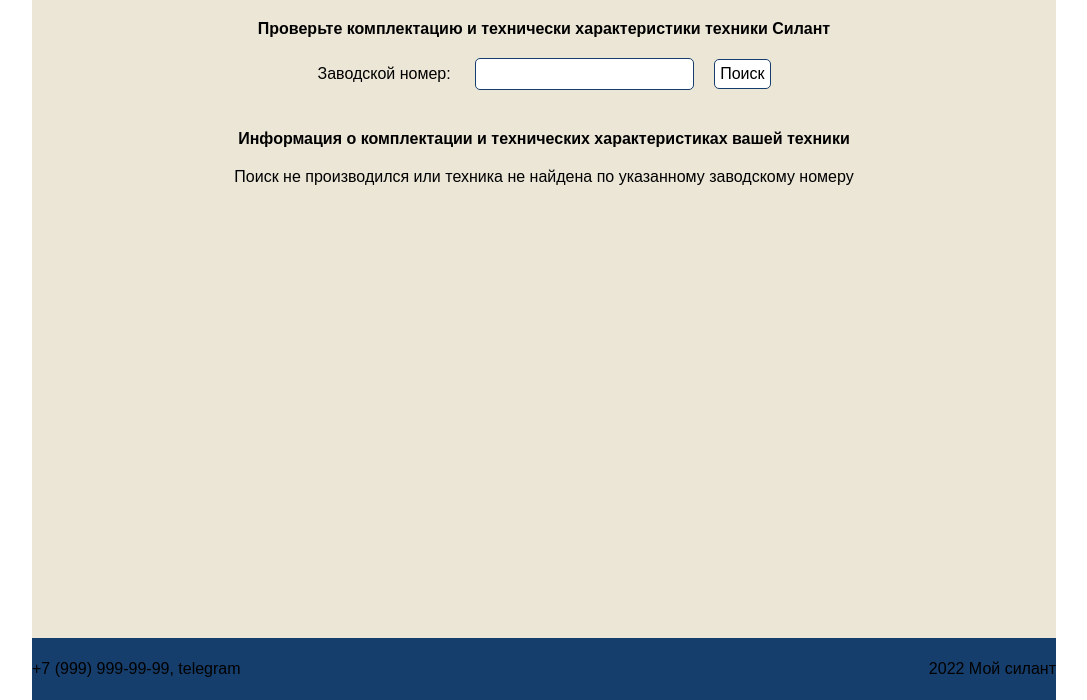
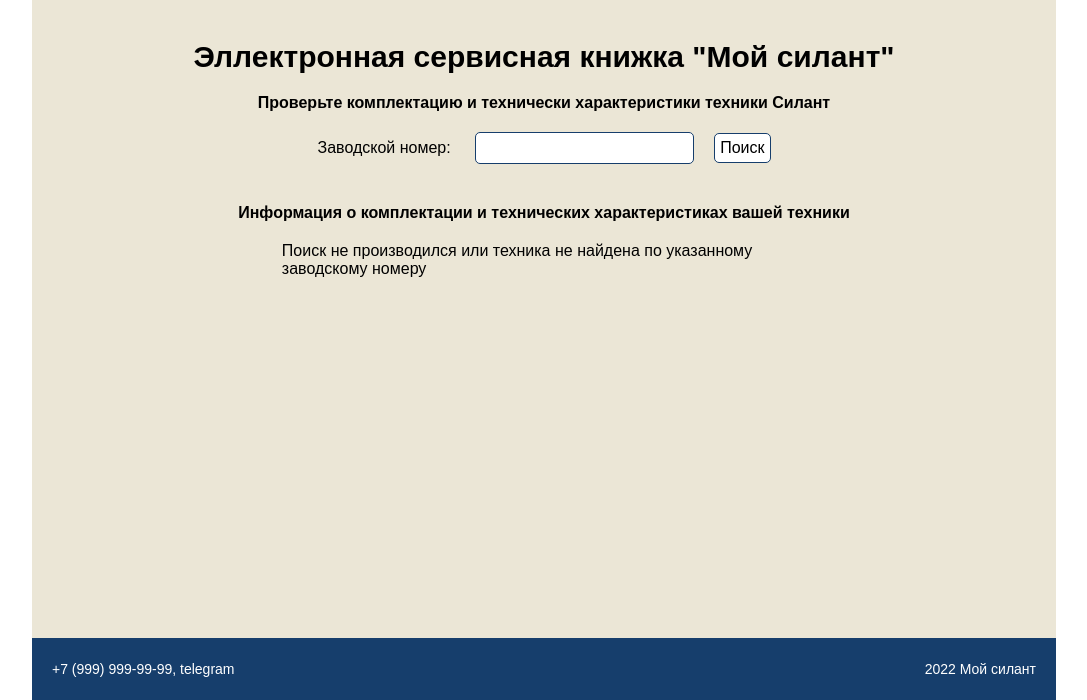
Before and after one commit to FirstEncounter3/SILANT, a Django app: page / in a window 1280 px wide. Shown: the part 100-800 px from the top of the page, without its empty margins (96-1183 px from the left). Run offline with Django 5.2, Linux system fonts and the light colour scheme; some web fonts are replaced.

Commit message:
add some fixes, connect js

```diff
--- a/silant_web/templates/base.html
+++ b/silant_web/templates/base.html
@@ -10,9 +10,9 @@
     <meta name="author" content="" />
     <title>Мой силант</title>
     {% load static %}
-    <!-- Core theme CSS (includes Bootstrap)-->
-    <link href="{% static 'css/main.css' %}" rel="stylesheet" />
-    <link href="{% static 'css/index/index.css' %}" rel="stylesheet" />
+      <link href="{% static 'css/main.css' %}" rel="stylesheet" />
+      <link href="{% static 'css/index/index.css' %}" rel="stylesheet" />
+      <link href="{% static 'css/machine_list/machine_list.css' %}" rel="stylesheet" />
   </head>
 
   <body>
@@ -26,16 +26,19 @@
             <a href="{% url 'account_login' %}">Авторизация</a>
             {% endif %}
         </div>
-        <div class="underlogo">
-            <span>Эллектронная сервисная книжка мой силант</span>
-        </div>
     </nav>
-    {% block content %}{% endblock %}
+    <section class="main-section">
+      <div class="underlogo">
+        <h1>Эллектронная сервисная книжка "Мой силант"</h1>
+      </div>
+      {% block content %}{% endblock %}
+    </section>
     <footer>
-        <div class="logo-signin-wrapper">
+        <div class="footer-wrapper">
             <span>+7 (999) 999-99-99, telegram</span>
             <span>2022 Мой силант</span>
         </div>
     </footer>
+    <script src="{% static 'js/index.js' %}"></script>
   </body>
 </html>
```
